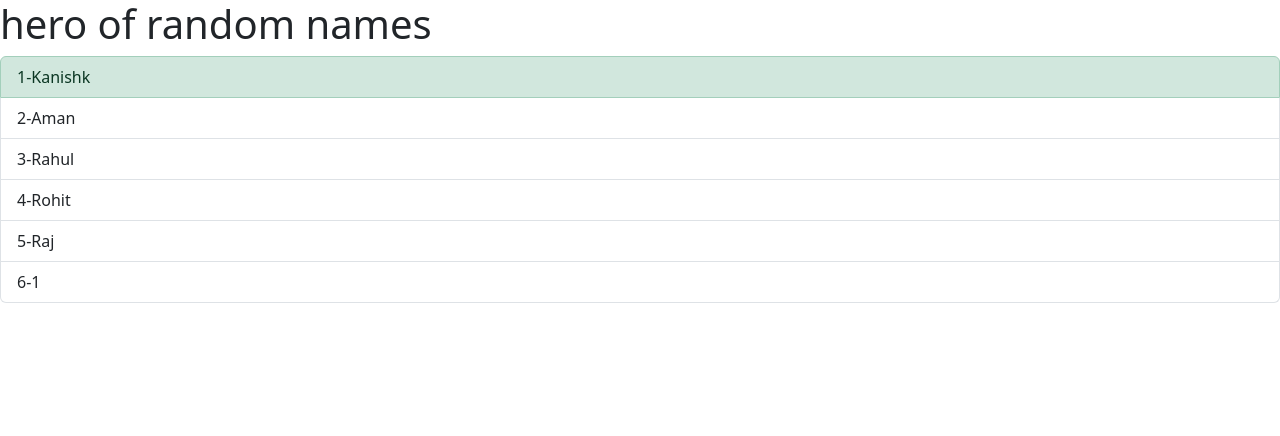
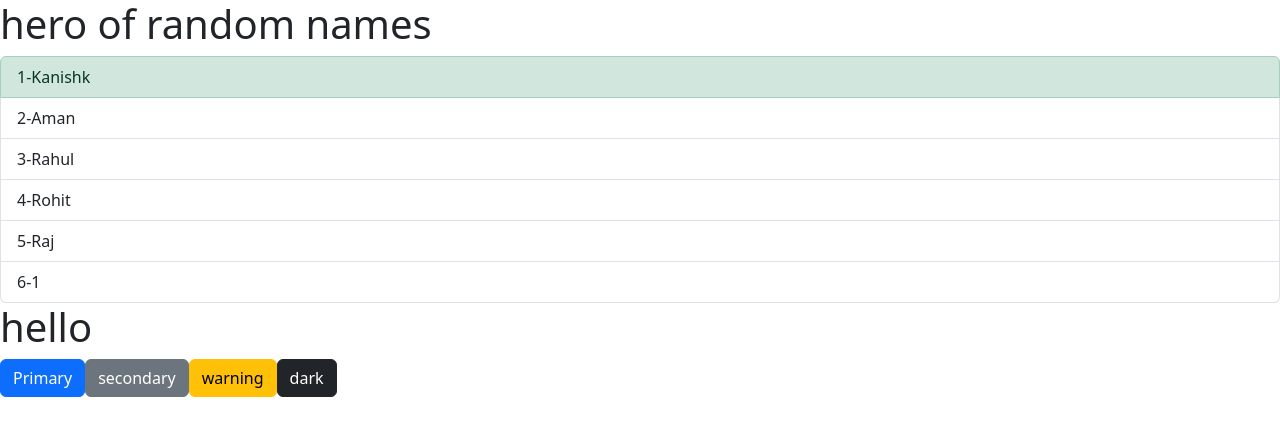
Before and after one commit to working-dude/Learning-react, a React (Vite) app: page / in a window 1280 px wide. Shown: the top 436 px of the page. Built offline with nearby package versions, Linux system fonts and the light colour scheme.

Commit message:
passing childrens

```diff
--- a/src/App.tsx
+++ b/src/App.tsx
@@ -1,5 +1,6 @@
 // import Kanishk from "./first";
 import Listgroup from "./components/Listgroup";
+import Hello from "./components/Hello";
 
 function App() {
   var name = ["Kanishk", "Aman", "Rahul", "Rohit", "Raj", "1"];
@@ -8,11 +9,21 @@ function App() {
   };
 
   return (
-    <Listgroup
-      name={name}
-      heading="hero"
-      onselectedname={selecteditem}
-    ></Listgroup>
+    <>
+      {" "}
+      <Listgroup
+        name={name}
+        heading="hero"
+        onselectedname={selecteditem}
+      ></Listgroup>
+      <Hello>
+        <h1>hello</h1>
+        <button className="btn btn-primary">Primary</button>
+        <button className="btn btn-secondary">secondary</button>
+        <button className="btn btn-warning">warning</button>
+        <button className="btn btn-dark">dark</button>
+      </Hello>
+    </>
   );
 }
 export default App;
--- /dev/null
+++ b/src/components/Hello.tsx
@@ -0,0 +1,10 @@
+import { ReactNode } from "react";
+interface ButtonsProps {
+  children: ReactNode;
+}
+// Passing props to the component
+const Buttons = ({ children }: ButtonsProps) => {
+  return <div>{children}</div>;
+};
+
+export default Buttons;
```
